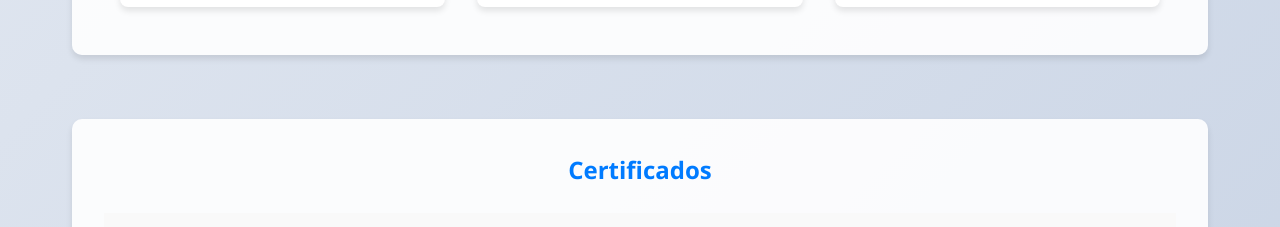
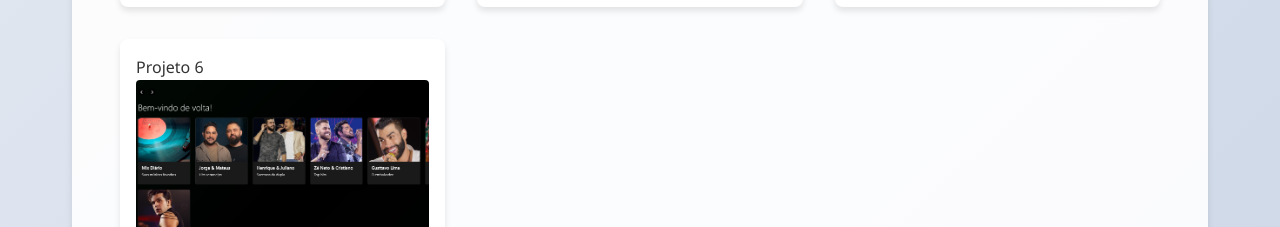
Before and after one commit to luanMoraes17/portifolio.github.io, a plain HTML site: page index.html in a window 1280 px wide. Shown: the part 2130-2357 px from the top of the page. Drawn offline with Linux system fonts and the light colour scheme.

Commit message:
portifolio atualizado

```diff
--- a/index.html
+++ b/index.html
@@ -108,6 +108,12 @@
                      <a href="https://luanmoraes17.github.io/login.github.io/"></a>
                      <button onclick="window.location.href='https://luanmoraes17.github.io/login.github.io/'" style="background-color: #0ba7e0; color: white; border: none; padding: 10px 19px ; cursor: pointer;">Página de Login</button>
                 </div>
+                <div class="div6">
+                    <p>Projeto 6</p>
+                   <img src="music.png" alt="plano" class="plano">
+                    <a href="https://luanmoraes17.github.io/login.github.io/"></a>
+                    <button onclick="window.location.href='https://luanmoraes17.github.io/music.github.io/'" style="background-color: #0ba7e0; color: white; border: none; padding: 10px 19px ; cursor: pointer;">Página baseada no spotify</button>
+               </div>
 
                 </div>
             </div>
```
Also changed, not shown: music.png (added).
